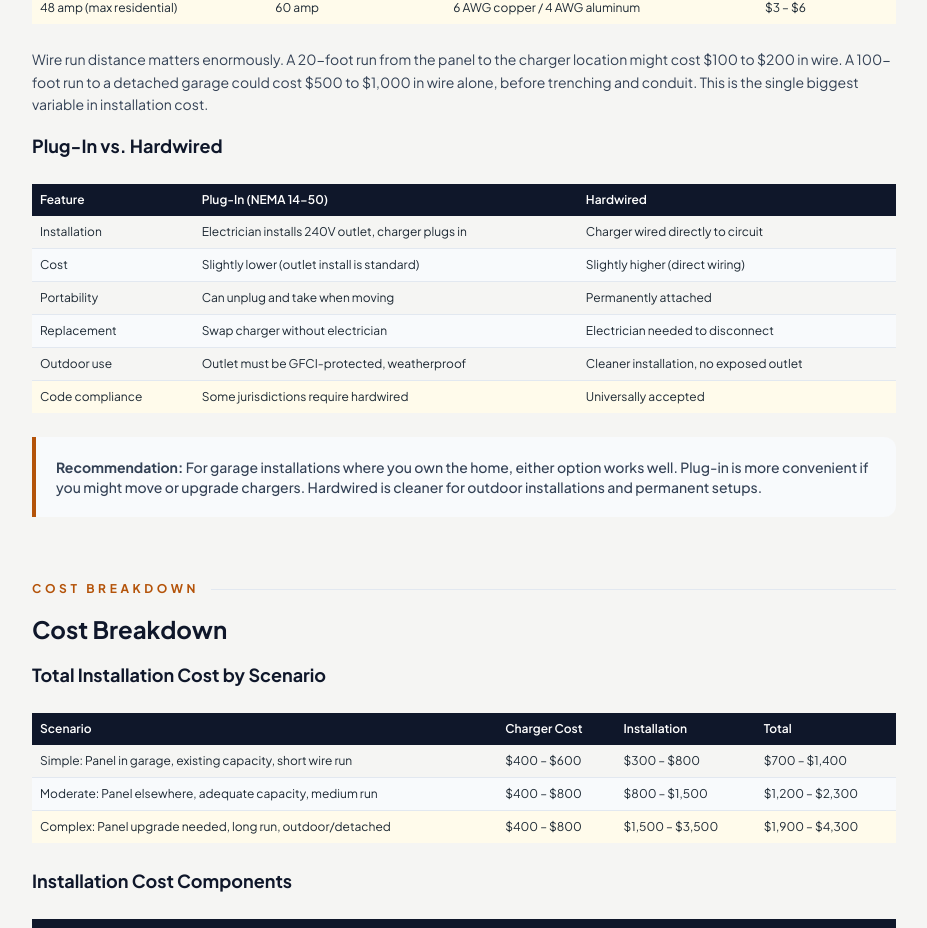
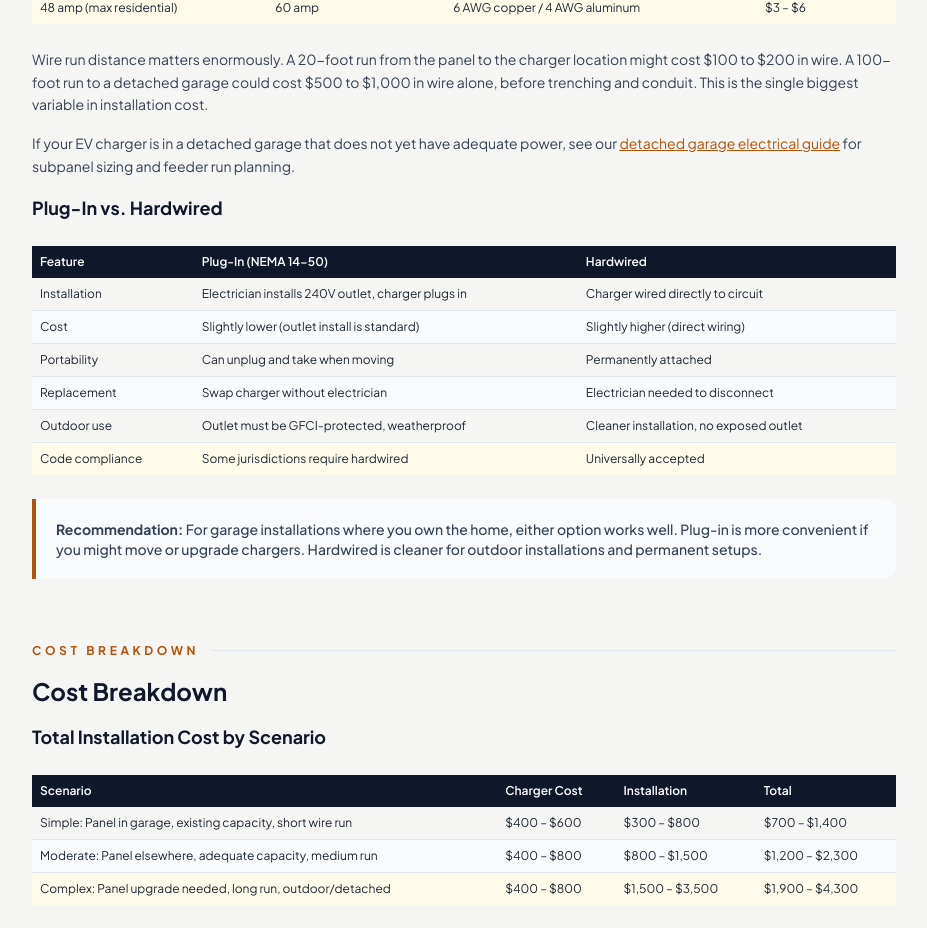
Before and after one commit to thebasementguide2026/thegarage.guide-, a Next.js app: page /guides/ev-charger-installation in a window 1280 px wide. Shown: the part 2874-3802 px from the top of the page, without its empty margins (176-1103 px from the left). Built offline with nearby package versions, Linux system fonts and the light colour scheme.

Commit message:
Add cross-link to detached-garage-electrical in ev-charger-installation

```diff
--- a/app/guides/ev-charger-installation/page.tsx
+++ b/app/guides/ev-charger-installation/page.tsx
@@ -162,6 +162,7 @@ export default function EVChargerInstallation() {
             </table>
           </div>
           <p className='text-slate-700 leading-relaxed mb-4 text-sm'>Wire run distance matters enormously. A 20-foot run from the panel to the charger location might cost $100 to $200 in wire. A 100-foot run to a detached garage could cost $500 to $1,000 in wire alone, before trenching and conduit. This is the single biggest variable in installation cost.</p>
+          <p className='text-slate-700 leading-relaxed mb-4 text-sm'>If your EV charger is in a detached garage that does not yet have adequate power, see our <a href='/guides/detached-garage-electrical' className='text-amber-700 underline'>detached garage electrical guide</a> for subpanel sizing and feeder run planning.</p>
 
           <h3 className='text-lg font-bold text-slate-900 mb-3'>Plug-In vs. Hardwired</h3>
           <div className='overflow-x-auto my-6'>
```
